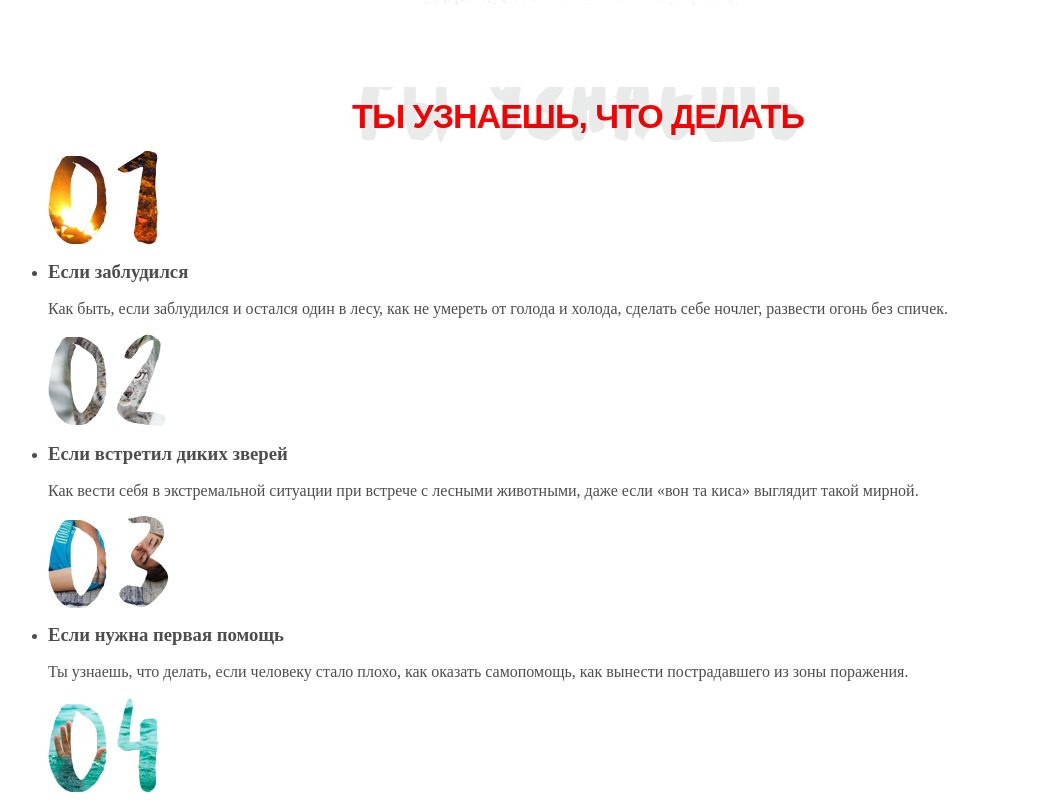
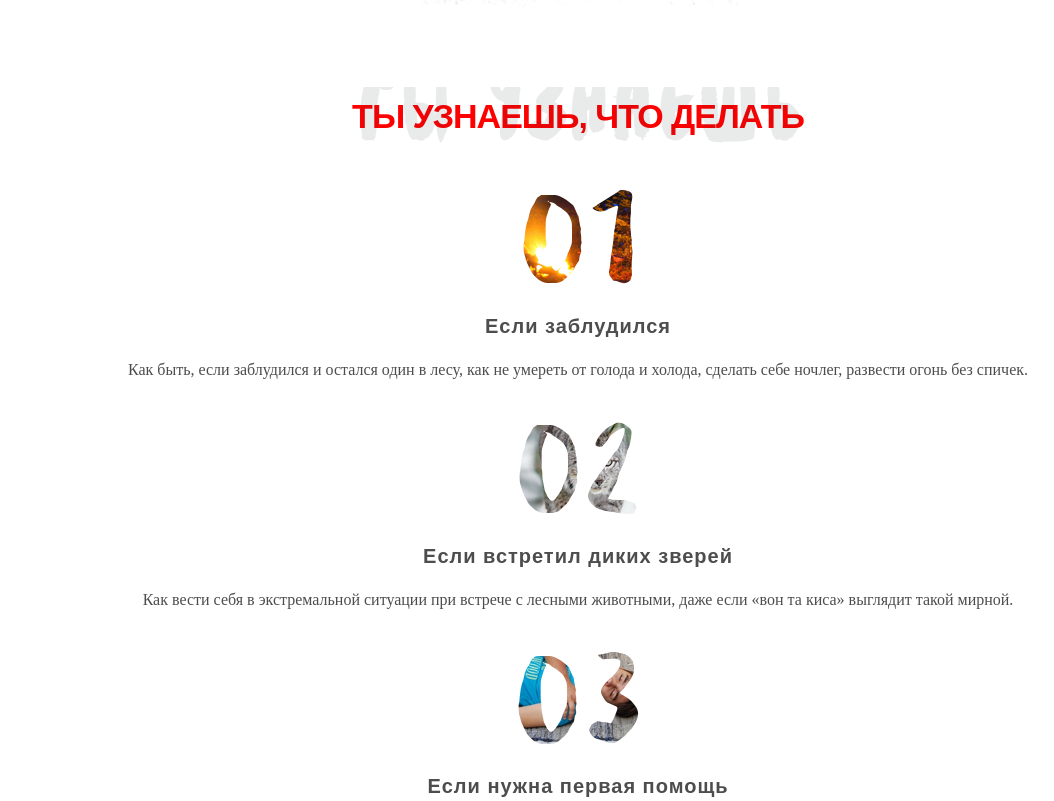
Before and after one commit to AndreyAh/Sparta, a website: page source/index.html in a window 1280 px wide. Shown: the part 3836-4637 px from the top of the page, without its empty margins (62-1116 px from the left). Drawn offline with nearby package versions, Linux system fonts and the light colour scheme; files that its build step writes are made by us from their sources.

Commit message:
Block
Add section youwillknow

```diff
--- a/source/sass/blocks/youwillknow.scss
+++ b/source/sass/blocks/youwillknow.scss
@@ -1,5 +1,6 @@
 .youwillknow {
   overflow: hidden;
+  text-align: center;
 }
 
 .youwillknow__title {
@@ -8,6 +9,7 @@
   display: flex;
   justify-content: center;
   align-items: center;
+  margin-bottom: 55px;
 
   &::before {
     content: "ты узнаешь";
@@ -21,3 +23,30 @@
     letter-spacing: 4px;
   }
 }
+
+.youwilknow__list {
+  @include list-default;
+}
+
+.youwilknow__item {
+  margin-bottom: 40px;
+}
+
+.youwilknow__item-img {
+  margin: 0 auto 30px;
+}
+
+.youwilknow__item-title {
+  margin: 0;
+  margin-bottom: 20px;
+  font-family: "Core Sans E -65 Bold", sans-serif;
+  font-size: 20px;
+  font-weight: 600;
+  line-height: 24px;
+  letter-spacing: 1px;
+}
+
+.youwilknow__item-desc {
+  margin: 0;
+  line-height: 24px;
+}
```
